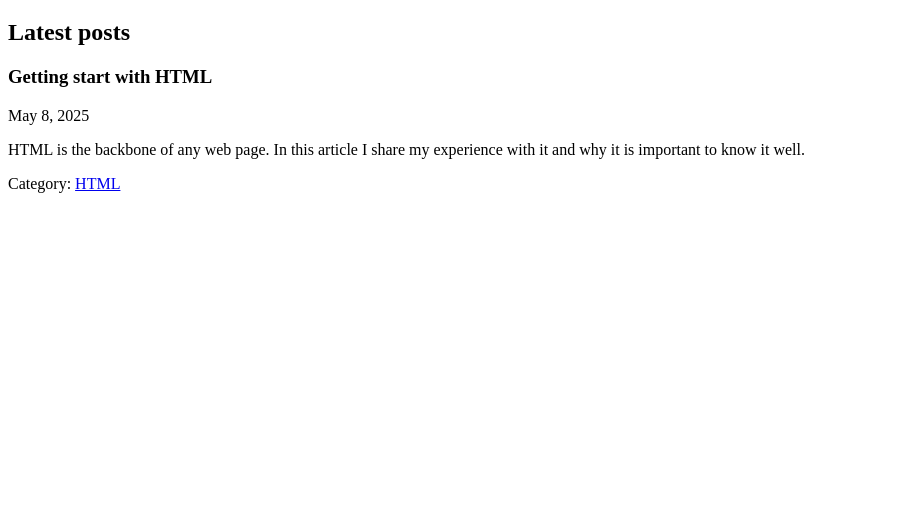
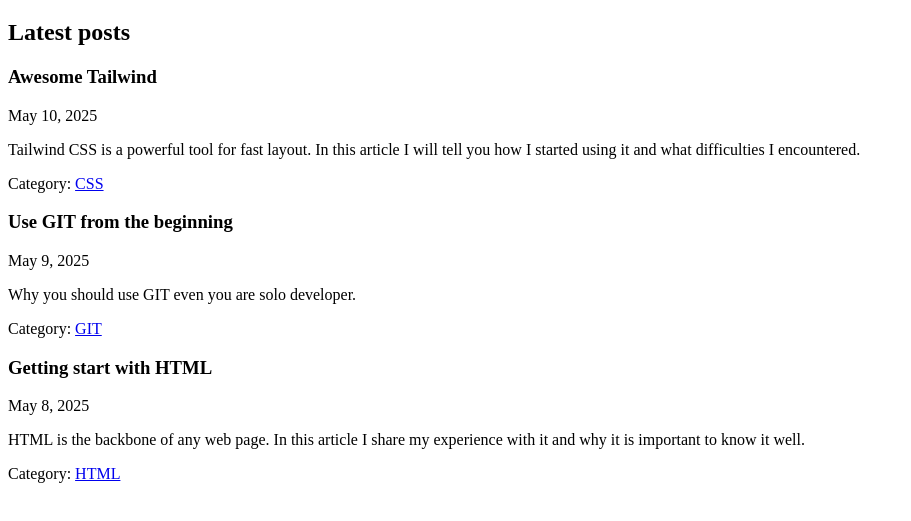
Before and after one commit to Siberian-Coder/my-second-repo, a plain HTML site: page index.html in a window 1280 px wide. Shown: the part 61-582 px from the top of the page, without its empty margins (0-911 px from the left). Drawn offline with Linux system fonts and the light colour scheme.

Commit message:
Added more articles to template

```diff
--- a/index.html
+++ b/index.html
@@ -23,6 +23,29 @@
 
             <article>
                 <header>
+                    <h3>Awesome Tailwind</h3>
+                    <p>May 10, 2025</p>
+                </header>
+                <p>Tailwind CSS is a powerful tool for fast layout. In this article I will tell you how I started using
+                    it and what difficulties I encountered.</p>
+                <footer>
+                    Category: <a href="#">CSS</a>
+                </footer>
+            </article>
+
+            <article>
+                <header>
+                    <h3>Use GIT from the beginning</h3>
+                    <p>May 9, 2025</p>
+                </header>
+                <p>Why you should use GIT even you are solo developer.</p>
+                <footer>
+                    Category: <a href="#">GIT</a>
+                </footer>
+            </article>
+
+            <article>
+                <header>
                     <h3>Getting start with HTML</h3>
                     <p>May 8, 2025</p>
                 </header>
```
